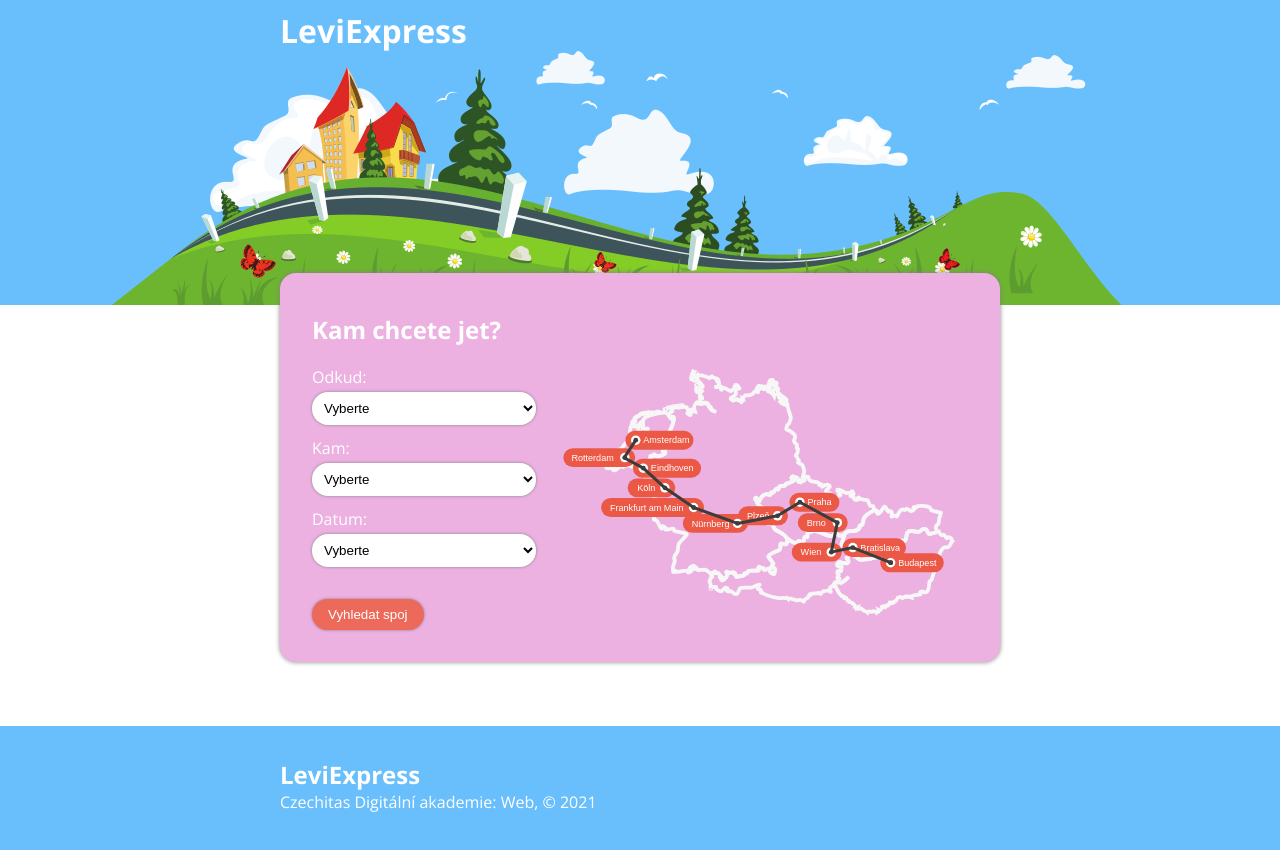
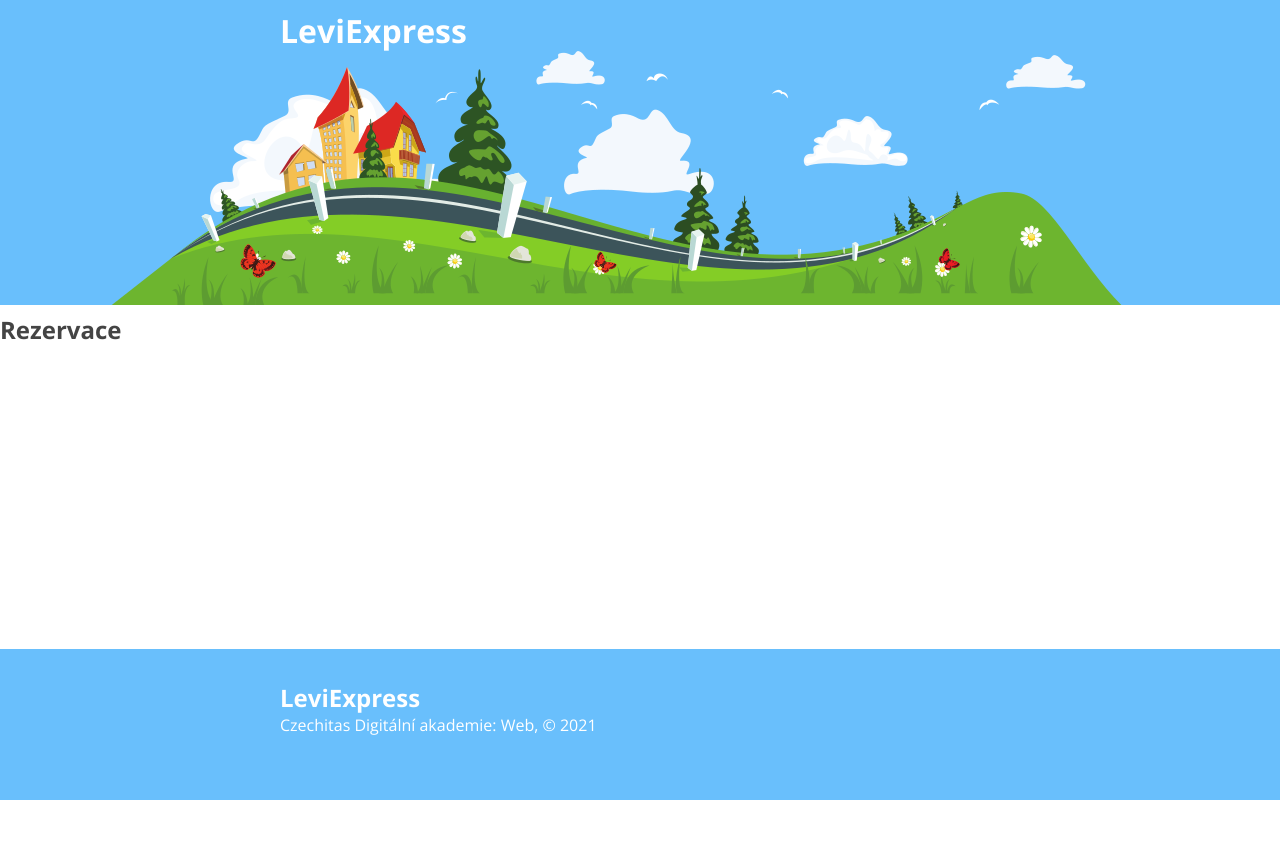
Before and after one commit to Veronique-in-chains/projekt-LeviExpress, a React app: page /reservation in a window 1280 px wide. Shown: the top 850 px of the page. After the commit the page ends 800 px from the top, so only its background shows below. Built offline with nearby package versions, Linux system fonts and the light colour scheme.

Commit message:
router implementation

```diff
--- a/src/components/App/index.jsx
+++ b/src/components/App/index.jsx
@@ -2,11 +2,12 @@ import React from 'react';
 import { Footer } from '../Footer';
 import { Header } from '../Header';
 import { Home } from '../Home';
+import { Outlet } from 'react-router-dom';
 
 export const App = () => (
   <>
     <Header />
-    <Home />
+    <Outlet />
     <Footer />
   </>
 );
--- /dev/null
+++ b/src/components/Reservation/index.jsx
@@ -0,0 +1,10 @@
+import React from "react";
+
+export const Reservation = () => {
+  return (
+    <main>
+      <h2>Rezervace</h2>
+    </main>
+
+  )
+}
```
Also changed, not shown: src/index.jsx (+21 -1 lines).
